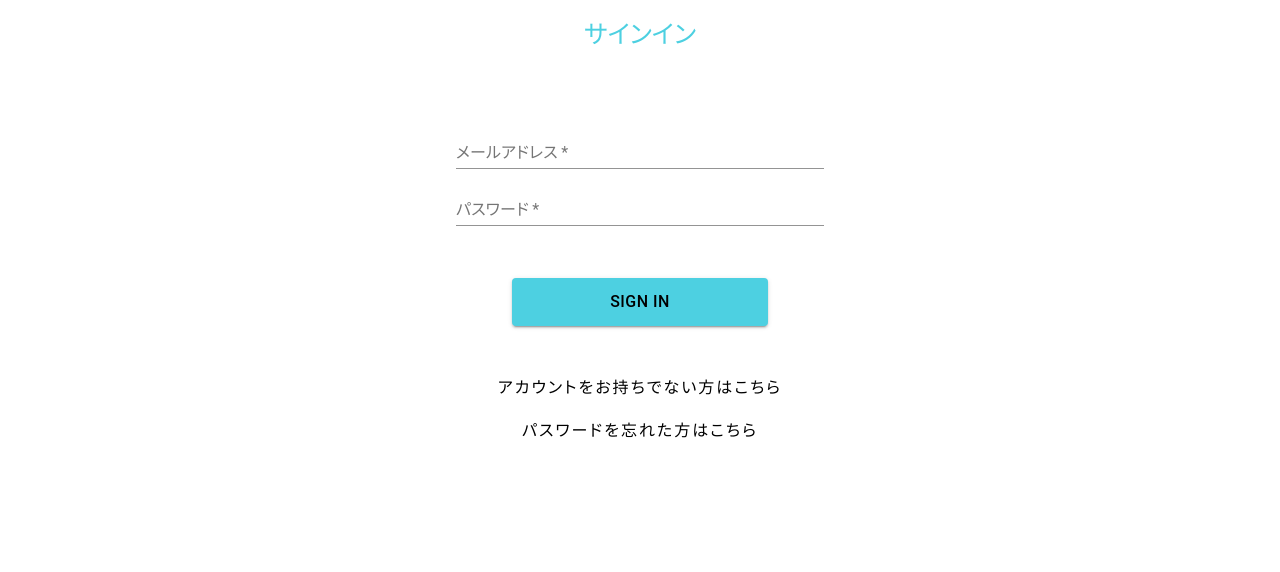
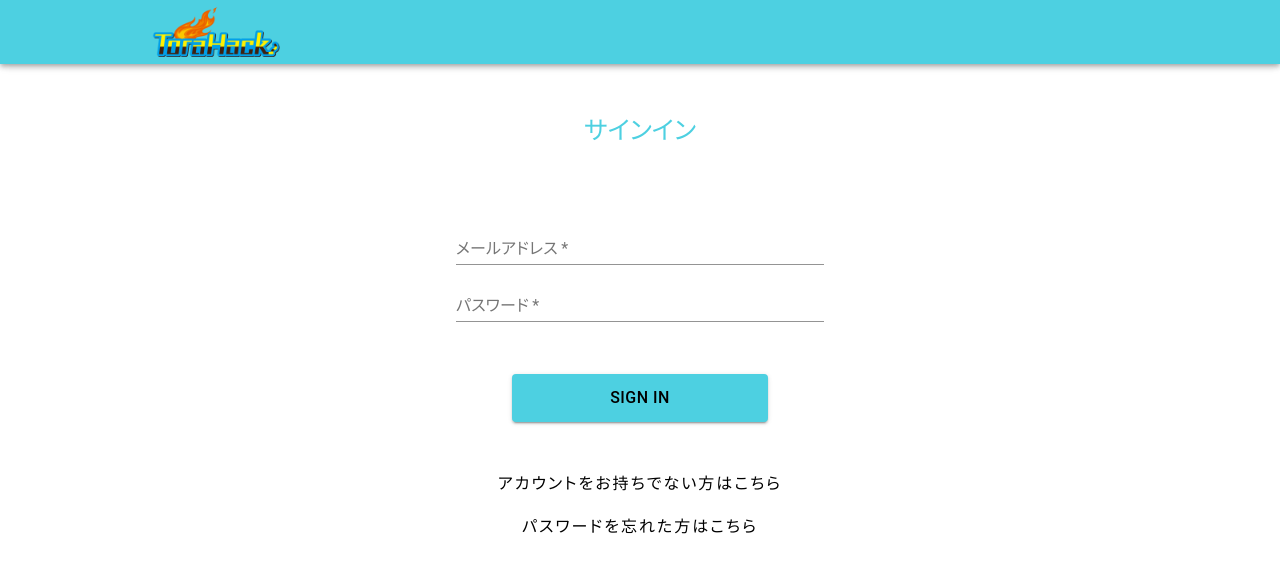
Before and after one commit to issei1213/ec-app, a React (Create React App) app in the folder ec-app/: page /signin in a window 1280 px wide. Shown: the top 572 px of the page. Built offline with nearby package versions, Linux system fonts and the light colour scheme.

Commit message:
実施編#9

```diff
--- a/ec-app/src/App.jsx
+++ b/ec-app/src/App.jsx
@@ -2,12 +2,16 @@ import React from "react";
 import Router from "./Router";
 import "./assets/reset.css";
 import "./assets/style.css";
+import { Header } from "./components/Header";
 
 const App = () => {
   return(
-    <main>
-      <Router />
-    </main>
+    <>
+      <Header />
+      <main className="c-main">
+        <Router />
+      </main>
+    </>
   )
 }
 
--- /dev/null
+++ b/ec-app/src/components/Header/Header.jsx
@@ -0,0 +1,57 @@
+import React from "react";
+import { makeStyles } from "@material-ui/styles";
+import AppBar from "@material-ui/core/AppBar";
+import ToolBar from "@material-ui/core/Toolbar";
+import logo from "../../assets/img/icons/logo.png";
+import { useDispatch, useSelector } from "react-redux";
+import { getIsSignedIn } from "../../reducks/users/selectors";
+import { push } from "connected-react-router";
+import { HeaderMenus } from "./index";
+
+const useStyles = makeStyles({
+  root: {
+    flexGrow: 1
+  },
+  manuBar: {
+    backgroundColor: "#fff",
+    color: "#444",
+  },
+  toolBar: {
+    margin: "0 auto",
+    maxWidth: 1024,
+    width: "100%"
+  },
+  iconButtons: {
+    margin: "0 0 0 auto"
+  }
+})
+
+
+const Header = (props) => {
+  const classes = useStyles();
+  const dispatch = useDispatch();
+  const selector = useSelector((state) => state);
+  const isSignedIn = getIsSignedIn(selector)
+  console.log(isSignedIn)
+
+  return (
+    <div className={classes.root}>
+      <AppBar position="fixed" className={classes.menuBar}>
+        <ToolBar className={classes.toolBar}>
+          <img
+            src={logo} alt="Torahack Logo" width="128px"
+            onClick={() => dispatch(push("/"))}
+          />
+          {isSignedIn && (
+            <div className={classes.iconButtons}>
+              <HeaderMenus />
+            </div>
+          )}
+        </ToolBar>
+
+      </AppBar>
+    </div>
+  )
+};
+
+export default Header;
--- /dev/null
+++ b/ec-app/src/components/Header/HeaderMenus.jsx
@@ -0,0 +1,30 @@
+import React from "react";
+import IconButton from "@material-ui/core/IconButton";
+import Badge from "@material-ui/core/Badge";
+import ShoppingCartIcon from "@material-ui/icons/ShoppingCart";
+import FavoriteBorderIcon from "@material-ui/icons/FavoriteBorder";
+import MenuIcon from "@material-ui/icons/Menu";
+
+
+const HeaderMenus = () => {
+  return (
+    <>
+      <IconButton>
+        <Badge badgeContent={2} color="secondary">
+          <ShoppingCartIcon />
+        </Badge>
+      </IconButton>
+
+      <IconButton>
+        <FavoriteBorderIcon />
+      </IconButton>
+
+      <IconButton>
+        <MenuIcon />
+      </IconButton>
+    </>
+  )
+
+};
+
+export default HeaderMenus;
--- /dev/null
+++ b/ec-app/src/components/Header/index.js
@@ -0,0 +1,2 @@
+export { default as Header } from "./Header";
+export { default as HeaderMenus } from "./HeaderMenus";
```
